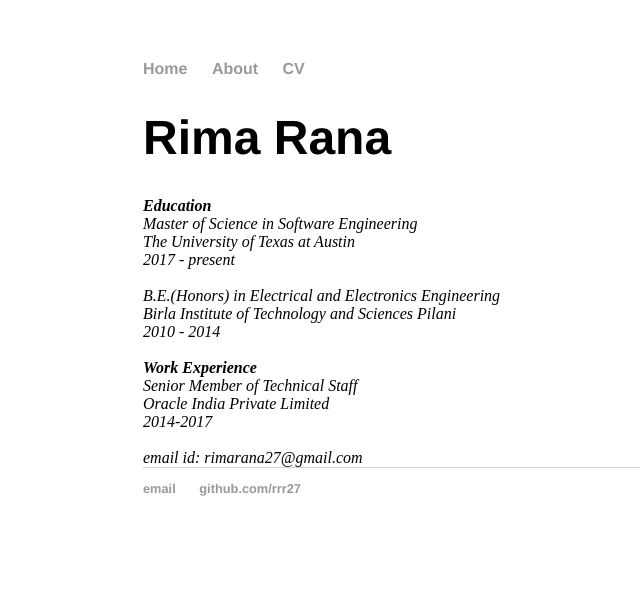
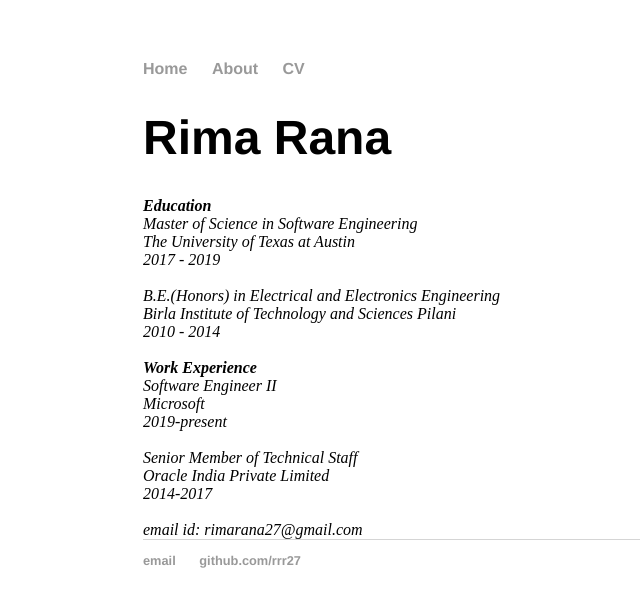
Before and after one commit to rrr27/rrr27.github.io, a Jekyll site: the page built from about/index.html, in a window 1280 px wide. Shown: the top 607 px of the page, without its empty margins (49-689 px from the left). Built offline with Jekyll 4.4.1, drawn with Linux system fonts in a browser that asks for light colours.

Commit message:
Updates.

```diff
--- a/about/index.html
+++ b/about/index.html
@@ -9,7 +9,7 @@ title: Rima Rana
           <strong>Education</strong><br>
 					Master of Science in Software Engineering<br>
 					The University of Texas at Austin<br>
-					2017 - present<br>
+					2017 - 2019<br>
           <br>
 					B.E.(Honors) in Electrical and Electronics Engineering<br>
 					Birla Institute of Technology and Sciences Pilani<br>
@@ -17,6 +17,11 @@ title: Rima Rana
           <br>
 
           <strong>Work Experience</strong><br>
+		  Software Engineer II<br>
+		  Microsoft<br>
+		  2019-present<br>
+		  <br>
+
           Senior Member of Technical Staff<br>
           Oracle India Private Limited<br>
           2014-2017<br>
```
